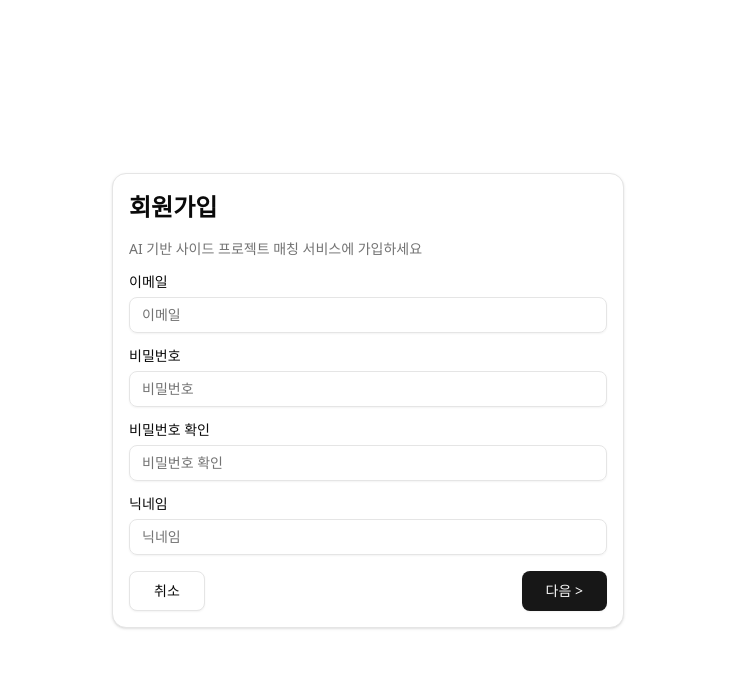
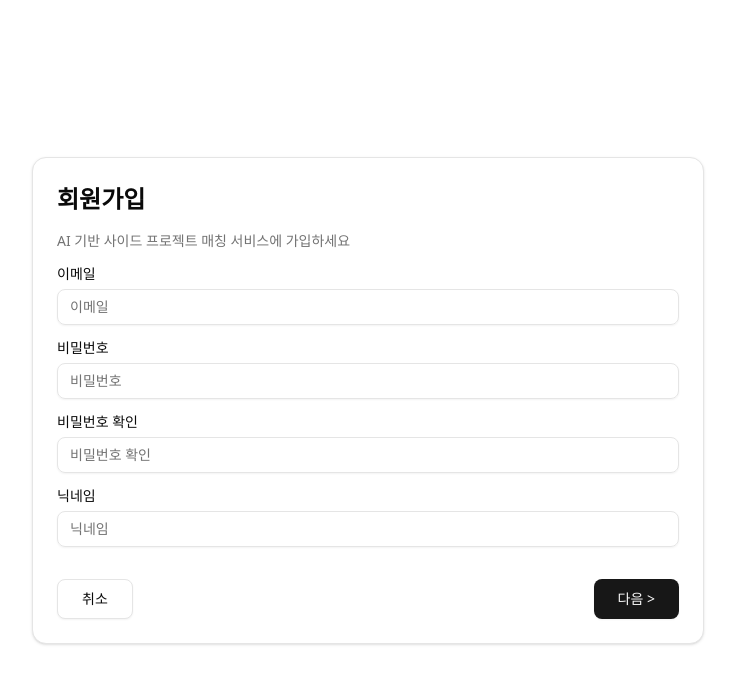
Before and after one commit to side-project-ai-matching/frontend, a React (Vite) app: page /register in a window 1280 px wide. Shown: the top 684 px of the page, without its empty margins (272-1007 px from the left). Built offline with nearby package versions, Linux system fonts and the light colour scheme.

Commit message:
design: 회원가입 페이지 스타일 수정

```diff
--- a/src/features/auth/components/RegisterForm.tsx
+++ b/src/features/auth/components/RegisterForm.tsx
@@ -74,7 +74,7 @@ export function RegisterForm() {
       <Label htmlFor="nickname">닉네임</Label>
       <Input {...register("nickname")} placeholder="닉네임" maxLength={12} />
       <ErrorMessage>{errors.nickname?.message || nicknameError}</ErrorMessage>
-      <div className="flex justify-between gap-2">
+      <div className="flex justify-between gap-2 mt-4">
         <Button variant="outline" size="lg" onClick={handleCancel}>취소</Button>
         <Button type="submit" size="lg">{`다음 >`}</Button>
       </div>
--- a/src/features/auth/pages/RegisterPage.tsx
+++ b/src/features/auth/pages/RegisterPage.tsx
@@ -4,7 +4,7 @@ import { Card } from "../../../shared/components/Card";
 export default function RegisterPage() {
   return (
     <div className="flex justify-center items-center h-screen w-full">
-      <Card className="p-4 flex flex-col gap-4 w-full max-w-lg">
+      <Card className="p-6 flex flex-col gap-4 w-full max-w-2xl">
         <div className="flex flex-col gap-2">
           <h3>회원가입</h3>
           <p className="text-sm text-muted-foreground">AI 기반 사이드 프로젝트 매칭 서비스에 가입하세요</p>
```
Also changed, not shown: src/features/README.md (added).
